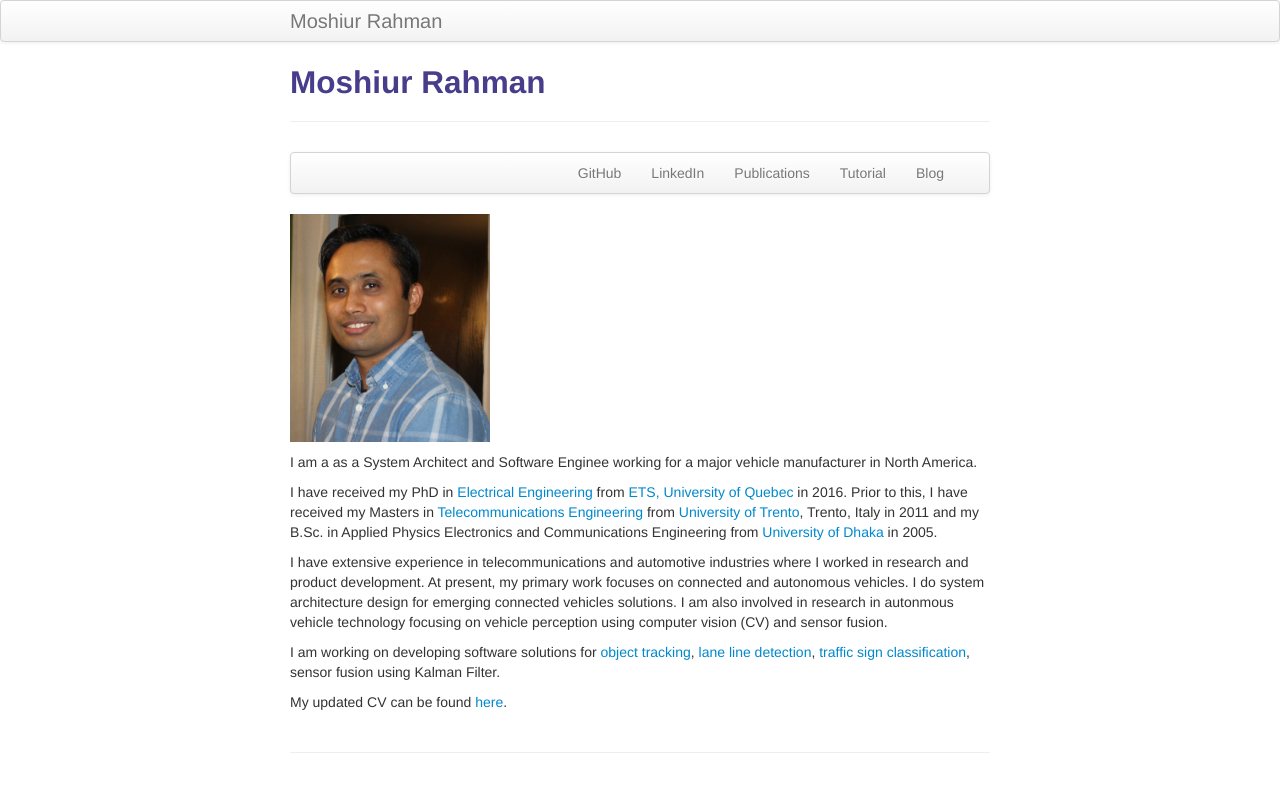
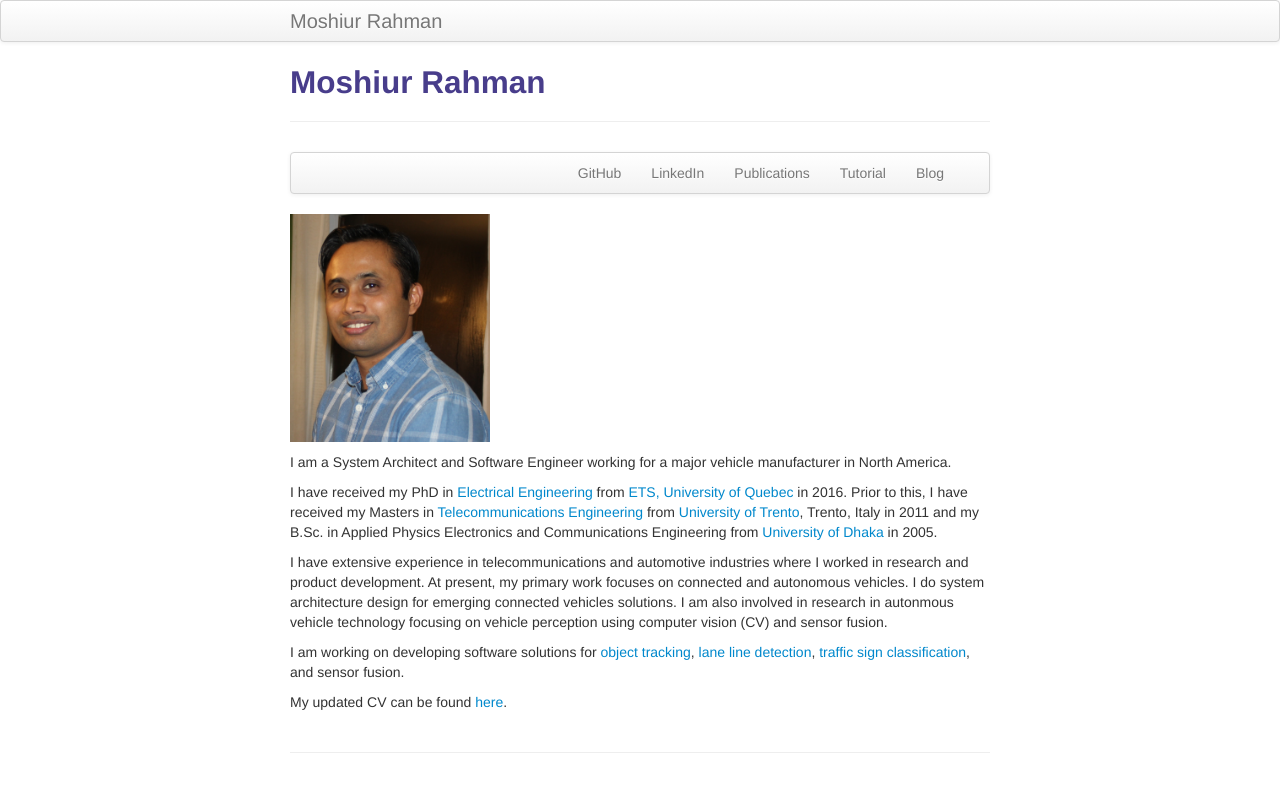
Before and after one commit to moshiurmmr/moshiurmmr.github.io, a Jekyll site: the page built from index.md, in a window 1280 px wide. Shown: the top 792 px of the page. Built offline with Jekyll 4.4.1, drawn with Linux system fonts in a browser that asks for light colours.

Commit message:
text update

```diff
--- a/index.md
+++ b/index.md
@@ -30,7 +30,7 @@ description: Moshiur Rahman is a Perception and Telematics Engineer
 <img src="assets/github_pic.jpg" height="200" width="200" />
 
 
-I am a as a System Architect and Software Enginee working for a major vehicle manufacturer in North America.
+I am a System Architect and Software Engineer working for a major vehicle manufacturer in North America.
 
 I have received my PhD in [Electrical Engineering](https://www.etsmtl.ca/ETS/Gouvernance/Decanats-et-departements/departement-genie-electrique) from [ETS, University of Quebec](https://www.etsmtl.ca/) in 2016. Prior to this, I have received my Masters in
 [Telecommunications Engineering](https://offertaformativa.unitn.it/en/lm/telecommunications-engineering) from
@@ -42,6 +42,6 @@ At present, my primary work focuses on connected and autonomous vehicles. I do s
 connected vehicles solutions. I am also involved in research in autonmous vehicle technology focusing on vehicle perception
 using computer vision (CV) and sensor fusion.
 
-I am working on developing software solutions for [object tracking](https://github.com/moshiurmmr/Object_Tracking_Using_Extended_Kalman_Filter), [lane line detection](https://github.com/moshiurmmr/Lane_Line_Detection), [traffic sign classification](https://github.com/moshiurmmr/Traffic_Sign_Classification), sensor fusion using Kalman Filter.
+I am working on developing software solutions for [object tracking](https://github.com/moshiurmmr/Object_Tracking_Using_Extended_Kalman_Filter), [lane line detection](https://github.com/moshiurmmr/Lane_Line_Detection), [traffic sign classification](https://github.com/moshiurmmr/Traffic_Sign_Classification), and sensor fusion.
 
 My updated CV can be found [here](assets/Moshiur_Rahman.pdf).
```
